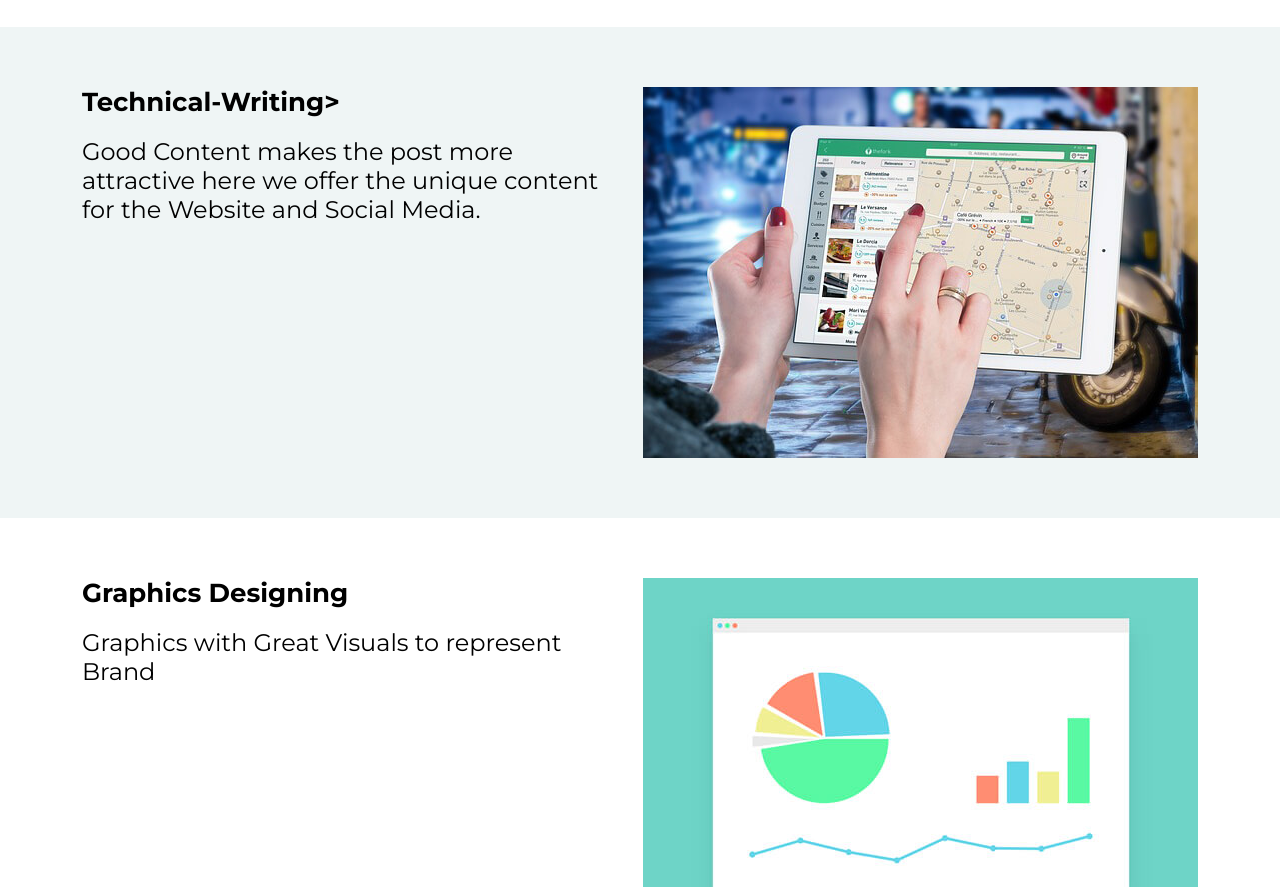
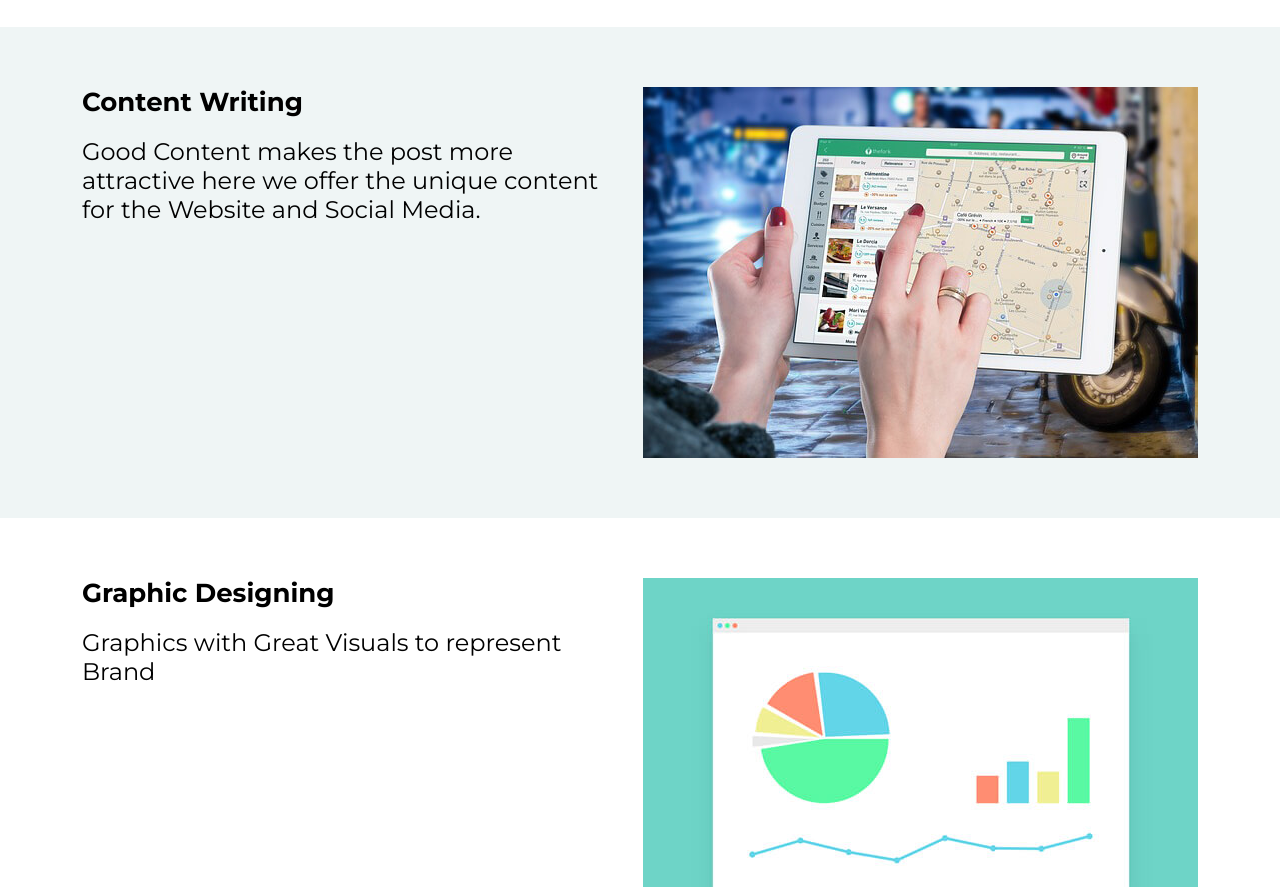
Before and after one commit to Tandhish/tandhish.github.io, a plain HTML site: page index.html in a window 1280 px wide. Shown: the part 1834-2721 px from the top of the page. Drawn offline with nearby package versions, Linux system fonts and the light colour scheme.

```diff
--- a/index.html
+++ b/index.html
@@ -169,7 +169,7 @@
             <div class="col-12">
               <img class="advanced-feature-img-right wow fadeInRight" src="assets/img/advanced-feature-1.jpg" alt="">
               <div>
-                <h2>Technical-Writing></h2>
+                <h2>Content Writing</h2>
                 <h4 style="color: black;">
                   Good Content makes the post more attractive here we offer the unique content for the Website and Social Media.
                 </h4>
@@ -204,7 +204,7 @@
             <div class="col-12">
               <img class="advanced-feature-img-right wow fadeInRight" src="assets/img/advanced-feature-3.jpg" alt="">
               <div>
-                <h2>Graphics Designing</h2>
+                <h2>Graphic Designing</h2>
                 <h4 style="color: black;">Graphics with Great Visuals to represent Brand</h4>
               </div>
             </div>
```
